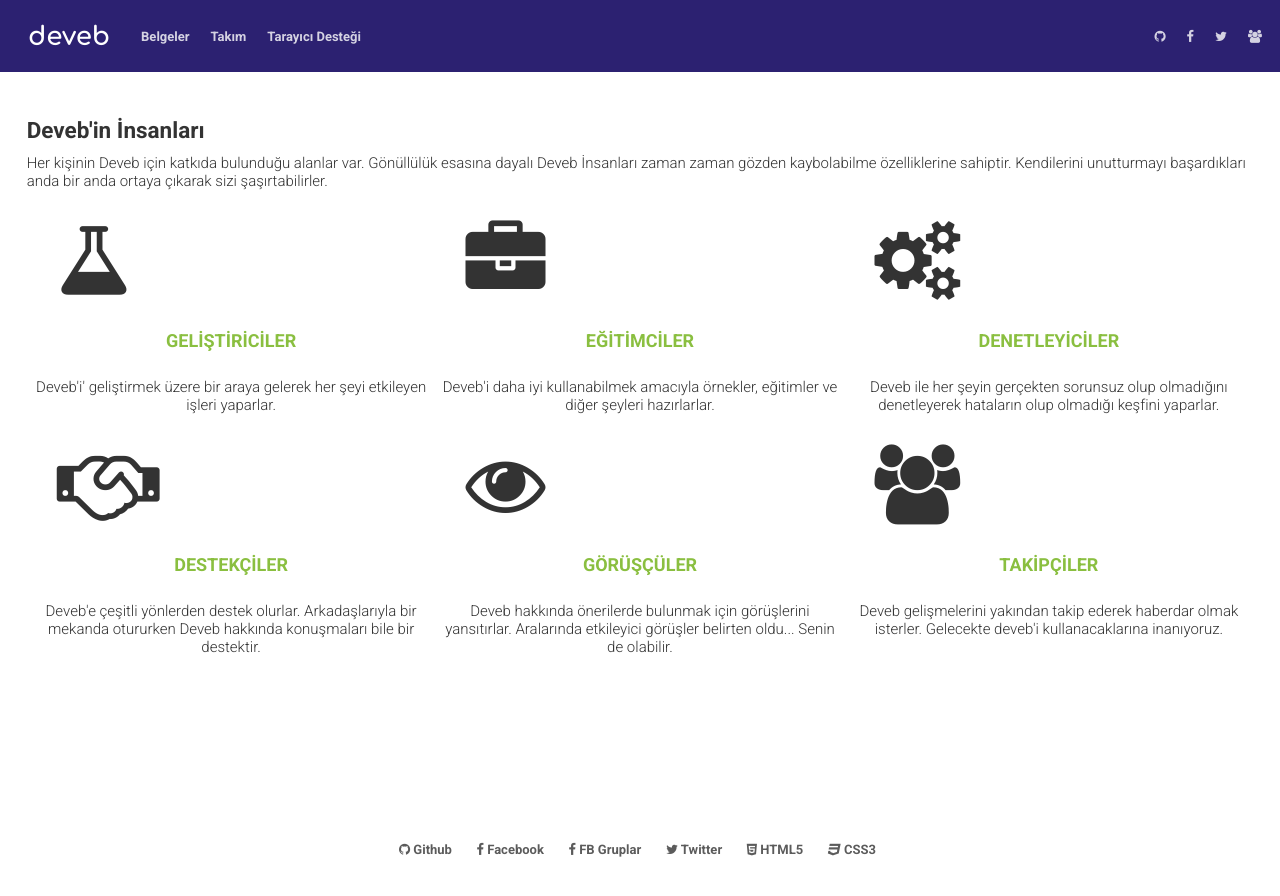
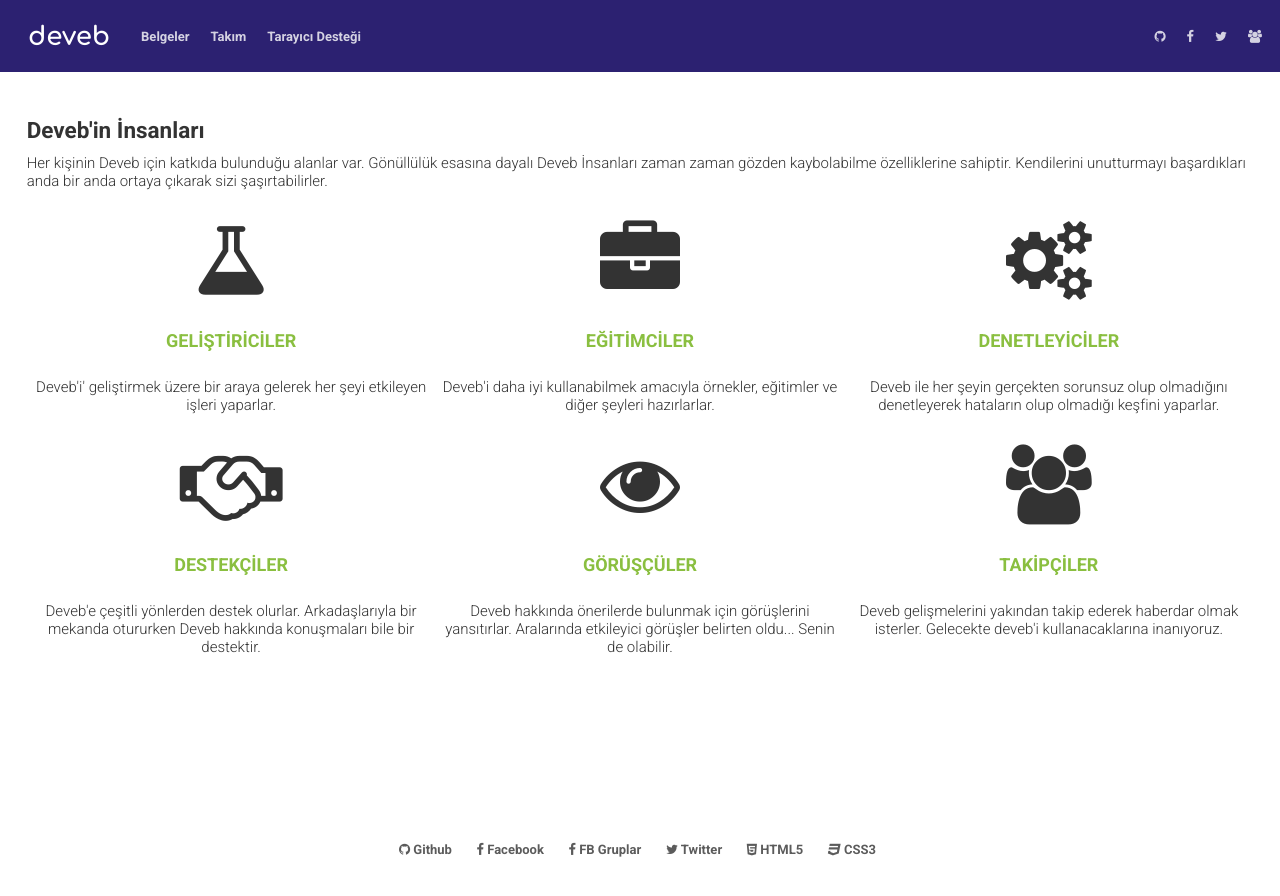
Before and after one commit to data-deveb/data-deveb.github.io, a Jekyll site: the page built from belgeler/takim.html, in a window 1280 px wide. Shown: the top 896 px of the page. Built offline with Jekyll 4.4.1, drawn with Linux system fonts in a browser that asks for light colours.

Commit message:
Düzeltme

```diff
--- a/belgeler/takim.html
+++ b/belgeler/takim.html
@@ -7,42 +7,42 @@
 <p>Her kişinin Deveb için katkıda bulunduğu alanlar var. Gönüllülük esasına dayalı Deveb İnsanları zaman zaman gözden kaybolabilme özelliklerine sahiptir. Kendilerini unutturmayı başardıkları anda bir anda ortaya çıkarak sizi şaşırtabilirler.</p>
 
 <div class="arala-1 dışkenar-0 metin-orta" data-gnl="1 1p" data-kçk="2 2p" data-ort="3 3p">
-  <div data-gnl="1" data-kçk="1" data-ort="1">
+  <div data-gnl="1 ortada" data-kçk="1" data-ort="1">
 
       <i class="fa fa-flask beri-2" style="font-size:60pt;"></i> <br>
       <h2 data-metin="ilk olumlu">GELİŞTİRİCİLER</h2> <br>
       Deveb'i' geliştirmek üzere bir araya gelerek her şeyi etkileyen işleri yaparlar.
 
   </div>
-  <div data-gnl="1" data-kçk="1" data-ort="1">
+  <div data-gnl="1 ortada" data-kçk="1" data-ort="1">
 
       <i class="fa fa-briefcase beri-2" style="font-size:60pt;"></i> <br>
       <h2 data-metin="ilk olumlu">EĞİTİMCİLER</h2> <br>
       Deveb'i daha iyi kullanabilmek amacıyla örnekler, eğitimler ve diğer şeyleri hazırlarlar.
 
   </div>
-  <div data-gnl="1" data-kçk="1" data-ort="1">
+  <div data-gnl="1 ortada" data-kçk="1" data-ort="1">
 
       <i class="fa fa-gears beri-2" style="font-size:60pt;"></i> <br>
       <h2 data-metin="ilk olumlu">DENETLEYİCİLER</h2> <br>
       Deveb ile her şeyin gerçekten sorunsuz olup olmadığını denetleyerek hataların olup olmadığı keşfini yaparlar.
 
   </div>
-  <div data-gnl="1" data-kçk="1" data-ort="1">
+  <div data-gnl="1 ortada" data-kçk="1" data-ort="1">
 
       <i class="fa fa-handshake-o beri-2" style="font-size:60pt;"></i> <br>
       <h2 data-metin="ilk olumlu">DESTEKÇİLER</h2> <br>
       Deveb'e çeşitli yönlerden destek olurlar. Arkadaşlarıyla bir mekanda otururken Deveb hakkında konuşmaları bile bir destektir.
 
   </div>
-  <div data-gnl="1" data-kçk="1" data-ort="1">
+  <div data-gnl="1 ortada" data-kçk="1" data-ort="1">
 
       <i class="fa fa-eye beri-2" style="font-size:60pt;"></i> <br>
       <h2 data-metin="ilk olumlu">GÖRÜŞÇÜLER</h2> <br>
       Deveb hakkında önerilerde bulunmak için görüşlerini yansıtırlar. Aralarında etkileyici görüşler belirten oldu... Senin de olabilir.
 
   </div>
-  <div data-gnl="1" data-kçk="1" data-ort="1">
+  <div data-gnl="1 ortada" data-kçk="1" data-ort="1">
 
       <i class="fa fa-group beri-2" style="font-size:60pt;"></i> <br>
       <h2 data-metin="ilk olumlu">TAKİPÇİLER</h2> <br>
```
